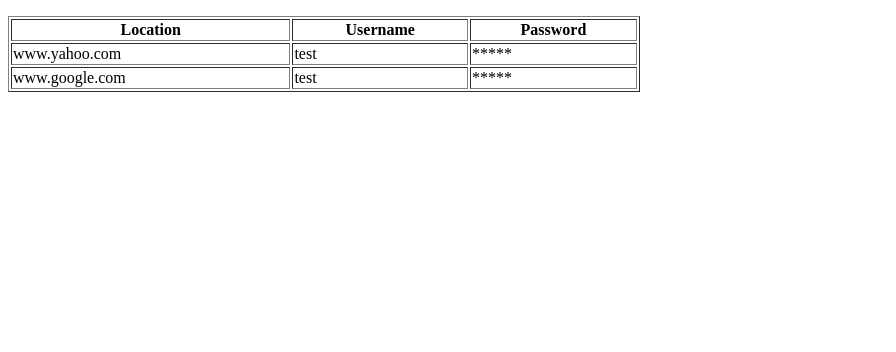
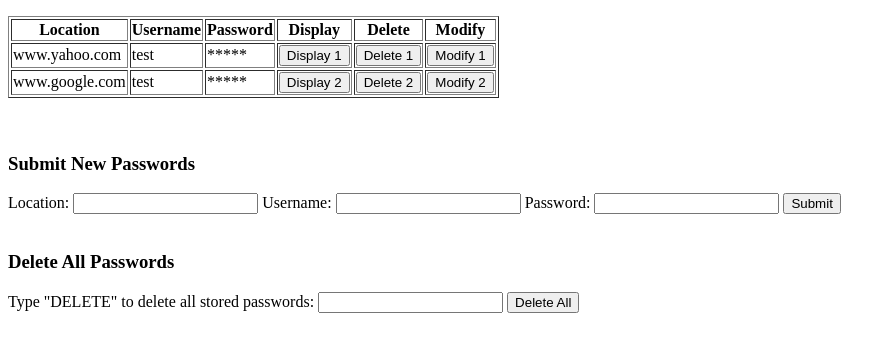
Before and after one commit to SynSnipe/RPass, a Flask app: page /pwd-store in a window 1280 px wide. Shown: the part 188-540 px from the top of the page, without its empty margins (0-896 px from the left). Run offline with Flask 2, Linux system fonts and the light colour scheme; a user stored in the database is signed in; data comes from the database, SQL or seed files in the repository.

Commit message:
Update password-storage.html
Modified template to allow for new password submission, stored password display, stored password deletion and stored password modification.

```diff
--- a/template/password-storage.html
+++ b/template/password-storage.html
@@ -1,11 +1,33 @@
 {%  extends "base.html" %}
 {% block content %}
     {% if passwords %}
-        <table border="1" style="width:50%">
-            <tr><th>Location</th><th>Username</th><th>Password</th></tr>
+        <table border="1">
+            <tr><th>Location</th><th>Username</th><th>Password</th><th>Display</th><th>Delete</th><th>Modify</th></tr>
         {% for password in passwords %}
-            <tr><td>{{ password[0] }}</td><td>{{ password[1] }}</td><td>{{ password[2] }}</td></tr>
+            <tr><td>{{ password[0] }}</td><td>{{ password[1] }}</td><td>{{ password[2] }}</td>
+                <td><form action="{{ url_for('password_storage') }}" method="post">
+                    <input type=submit name="display" value="Display {{ password[3] }}"></form></td>
+                <td><form action="{{ url_for('password_storage') }}" method="post">
+                    <input type=submit name="delete" value="Delete {{ password[3] }}"></form></td>
+                <td><form action="{{ url_for('password_modification') }}" method="post">
+                    <input type=submit name="mod" value="Modify {{ password[3] }}"></form></td>
+            </tr>
         {% endfor %}
         </table>
+        </br>
+        </br>
+        <h3>Submit New Passwords</h3>
+        <form action="{{ url_for('password_storage') }}" method="post">
+            Location: <input type="text" name="location">
+            Username: <input type="text" name="username">
+            Password: <input type="password" name="passwd">
+            <input type=submit name="newpass" value="Submit">
+        </form>
+        </br>
+        <h3>Delete All Passwords</h3>
+        <form action="{{ url_for('password_storage') }}" method="post">
+            <p>Type "DELETE" to delete all stored passwords: <input type="text", name="deleteall">
+                <input type=submit value="Delete All"></p>
+        </form>
     {% endif %}
 {% endblock %}
```
